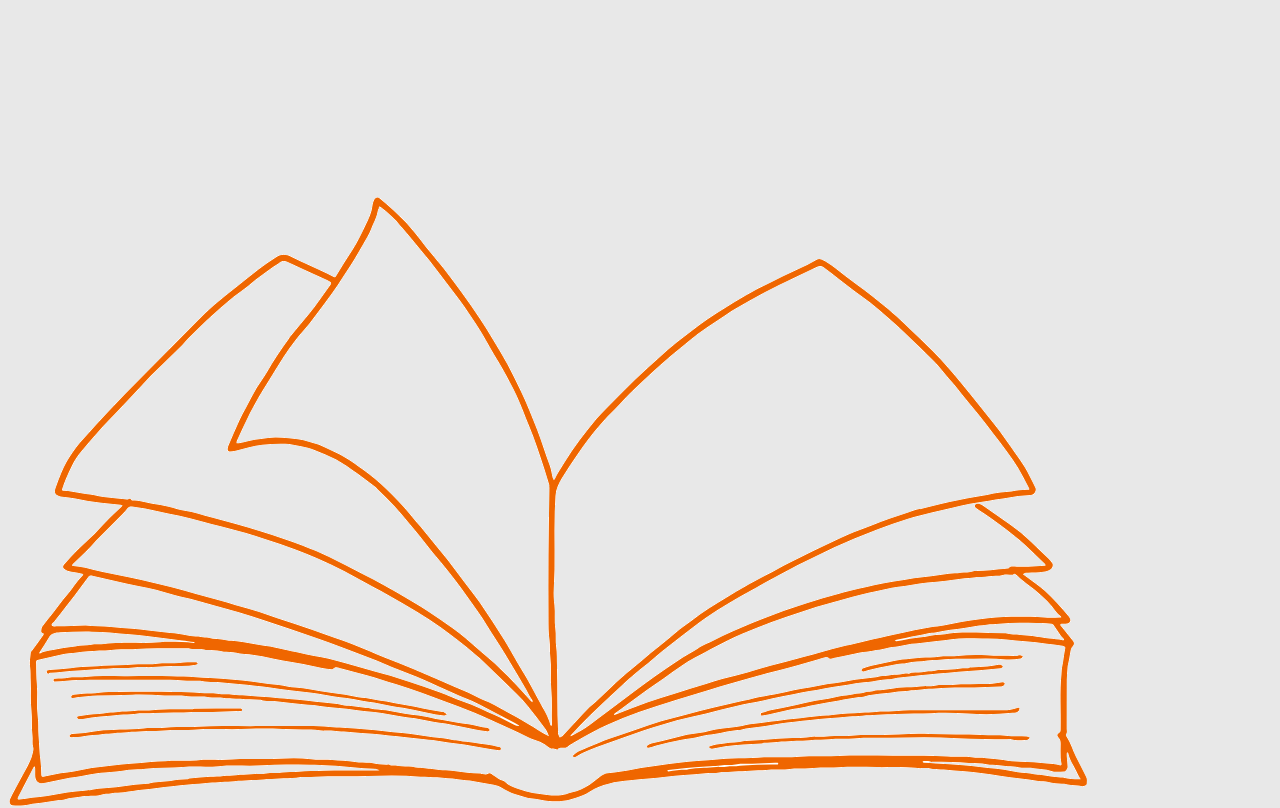
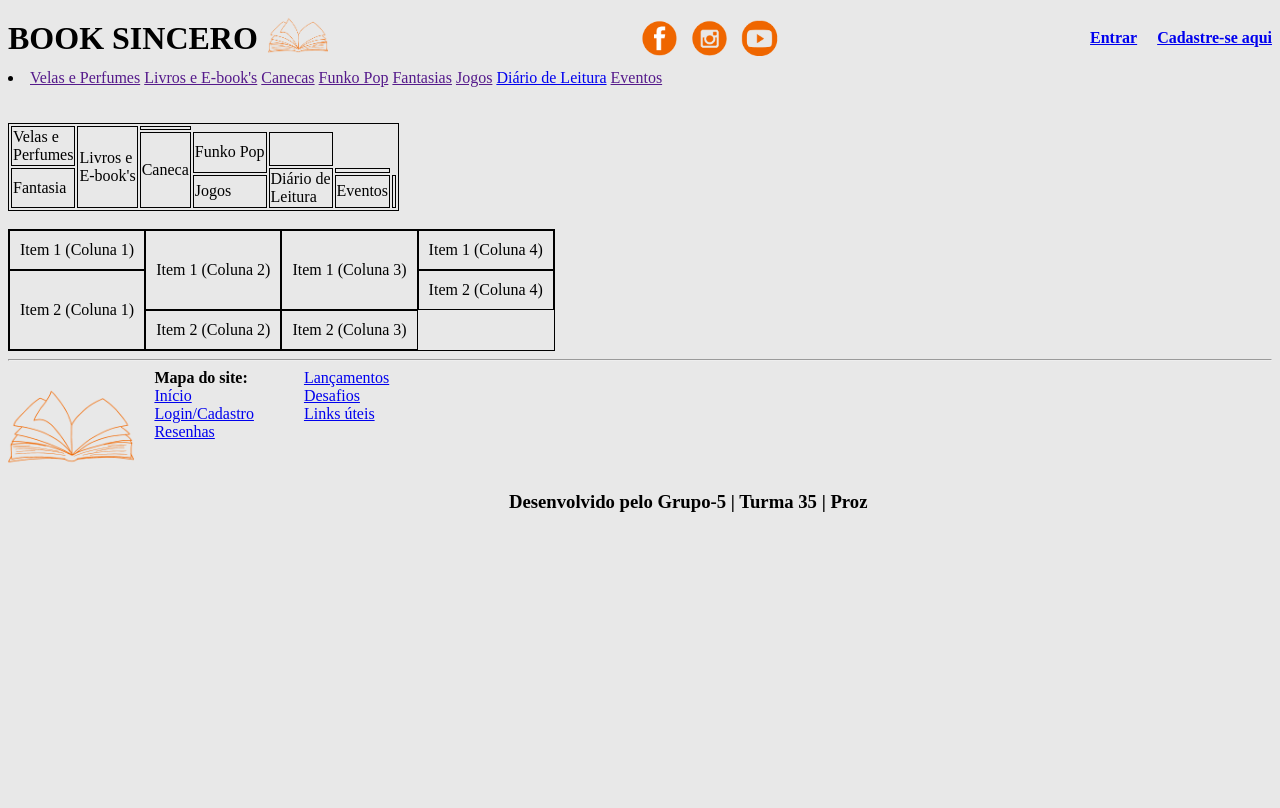
Before and after one commit to J1R429/projeto-integrador-proz, a plain HTML site: page src/views/linksUteis.html in a window 1280 px wide. Shown: the top 808 px of the page. Drawn offline with Linux system fonts and the light colour scheme.

Commit message:
organização elementos

```diff
--- /dev/null
+++ b/src/css/styles-desafio.css
@@ -0,0 +1,6 @@
+.imagem-fundo{
+    background-image: url(../../itens_utilizados/images/images-paginas/fundo-livro-voando.png);
+    background-size: cover; /* Faz a imagem cobrir toda a área da div */
+    background-position: center; /* Centraliza a imagem */
+    filter: brightness(80%); /* Ajusta o brilho para 80% (20% menos brilho) */
+}
--- /dev/null
+++ b/src/css/styles-lancamento.css
@@ -0,0 +1,6 @@
+.imagem-fundo2{
+    background-image: url(../../itens_utilizados/images/images-paginas/fundo-estante.png);
+    background-size: cover; /* Faz a imagem cobrir toda a área da div */
+    background-position: center; /* Centraliza a imagem */
+    filter: brightness(80%); /* Ajusta o brilho para 80% (20% menos brilho) */
+}
--- /dev/null
+++ b/src/css/styles-links.css
@@ -0,0 +1,3 @@
+table, th, td {
+  border: 1px solid black;
+}
--- /dev/null
+++ b/src/js/loadFooter.js
@@ -0,0 +1,6 @@
+// loadFooter.js
+fetch('footer.html')
+    .then(response => response.text())
+    .then(data => {
+        document.getElementById('footer').innerHTML = data;
+    });
--- /dev/null
+++ b/src/js/loadHeader.js
@@ -0,0 +1,7 @@
+// loadHeader.js
+fetch('header.html')
+    .then(response => response.text())
+    .then(data => {
+        document.getElementById('header').innerHTML = data;
+    })
+    .catch(error => console.error('Erro ao carregar o header:', error));
--- /dev/null
+++ b/src/views/footer.html
@@ -0,0 +1,64 @@
+<style>
+    .footer-custom {
+        padding: 0;
+        margin: 0;
+    }
+
+    .footer-custom img {
+        float: left;
+        width: 10%;
+        height: auto;
+        margin-right: 20px; /* Adiciona distância entre a imagem e o conteúdo */
+    }
+
+    .mapa-site {
+        display: flex; /* Usa flexbox para colocar as listas lado a lado */
+        gap: 50px; /* Espaço entre as listas */
+    }
+
+    .mapa-site p {
+        margin: 0;
+        padding: 0;
+        font-weight: bold; /* Destaca o título "Mapa do site" */
+    }
+
+    .mapa-site ul {
+        text-decoration: none;
+        list-style-type: none;
+        margin: 0;
+        padding: 0;
+    }
+
+    .footer-custom h3 {
+        text-align: center;
+        margin: 50px;
+        padding: 0;
+    }
+</style>
+
+<footer class="footer-custom">
+    <hr>
+    <a href="index.html">
+        <img src="../../itens_utilizados/images/images-paginas/logo.png" alt="logo">
+    </a>
+
+    <div class="mapa-site">
+        <div>
+            <p>Mapa do site:</p>
+            <ul>
+                <li><a href="index.html">Início</a></li>
+                <li><a href="login.html">Login/Cadastro</a></li>
+                <li><a href="resenhas.html">Resenhas</a></li>
+            </ul>
+        </div>
+        <div>
+            <ul>
+                <li><a href="lancamentos.html">Lançamentos</a></li>
+                <li><a href="desafio.html">Desafios</a></li>
+                <li><a href="linksUteis.html">Links úteis</a></li>
+            </ul>
+        </div>
+    </div>
+
+    <h3>Desenvolvido pelo Grupo-5 | Turma 35 | Proz</h3>
+</footer>
--- /dev/null
+++ b/src/views/header.html
@@ -0,0 +1,69 @@
+<style>
+    .header-custom {
+        padding: 0;
+        margin: 0;
+        display: flex; /* Flexbox para alinhar os itens */
+        align-items: center; /* Centraliza os itens verticalmente */
+        justify-content: space-between; /* Distribui o espaço entre os elementos */
+        width: 100%;
+    }
+
+    .header-logo {
+        display: flex;
+        align-items: center; /* Alinha o título e o logo na mesma linha */
+    }
+
+    .header-logo a {
+        display: flex;
+        align-items: center; /* Garante que o título e o logo fiquem alinhados */
+        text-decoration: none; /* Remove o sublinhado do link */
+        color: inherit; /* Mantém a cor do texto original */
+    }
+
+    .header-logo img {
+        width: 60px; /* Define o tamanho do logo */
+        height: auto;
+        margin-left: 10px; /* Espaço entre o título e o logo */
+    }
+
+    .header-logo h1 {
+        margin: 0;
+        padding: 0;
+        font-size: 2em;
+    }
+
+    .social-icons {
+        display: flex;
+        gap: 10px; /* Espaço entre os ícones */
+    }
+
+    .social-icons img {
+        width: 40px; /* Ajuste o tamanho dos ícones de redes sociais */
+        height: auto;
+    }
+
+    .auth-links {
+        display: flex;
+        gap: 20px; /* Espaço entre os links */
+    }
+</style>
+
+<header class="header-custom">
+    <div class="header-logo">
+        <a href="index.html">
+            <h1>BOOK SINCERO</h1>
+            <img src="../../itens_utilizados/images/images-paginas/logo.png" alt="logo">
+        </a>
+    </div>
+
+    <div class="social-icons">
+        <img src="../../itens_utilizados/images/images-paginas/facebook.png" alt="imagem facebook">
+        <img src="../../itens_utilizados/images/images-paginas/insta.png" alt="imagem insta">
+        <img src="../../itens_utilizados/images/images-paginas/youtube.png" alt="imagem youtube">
+    </div>
+
+    <div class="auth-links">
+        <h4><a href="login.html">Entrar</a></h4>
+        <h4><a href="login.html">Cadastre-se aqui</a></h4>
+    </div>
+</header>
--- a/src/views/linksUteis.html
+++ b/src/views/linksUteis.html
@@ -3,19 +3,20 @@
     <head>
     <meta charset="UTF-8">
     <meta name="viewport" content="width=device-width, initial-scale=1.0">
-    <title>Document</title>
-    <link rel="icon" href="../../itens_utilizados/images/images-paginas/pilha-livros-1.png" type="image/x-icon">
+    <title>LINKS ÚTEIS</title>
+    <link rel="icon" href="../../itens_utilizados/images/images-paginas/bookFavicon.ico" type="image/x-icon">
 
     <link rel="stylesheet" href="../css/styles-geral.css">
+    <link rel="stylesheet" href="../css/styles-links.css">
+
+    <script src="../js/loadFooter.js" defer></script>
+    <script src="../js/loadHeader.js" defer></script>
+
     </head>
 
 
     <body>
-
-
-        <a href="index.html">
-        <img src="../../itens_utilizados/images/images-paginas/logo.png" alt="logo">
-        </a>
+        <div id="header"></div>
 
         <li>
             <a href="" target="_blank">Velas e Perfumes</a>
@@ -29,26 +30,61 @@
         </li>
 
 
+        <br>
+        <br>
+
+        <table>
+            <tr>
+              <td rowspan="2">Velas e <br>Perfumes</td>
+              <td rowspan="4">Livros e <br>E-book's</td>
+              <td></td>
+
+            </tr>
+            <tr>
+              <td rowspan="4">Caneca</td>
+              <td rowspan="2">Funko Pop</td>
+              <td></td>
+
+            </tr>
+            <tr>
+              <td rowspan="6">Fantasia</td>
+              <td rowspan="4">Diário de <br>Leitura</td>
+              <td></td>
+
+            </tr>
+            <tr>
+              <td rowspan="4">Jogos</td>
+              <td rowspan="6">Eventos</td>
+              <td></td>
+
+            </tr>
+        </table>
+
+        <br>
+
+        <table cellspacing="0" cellpadding="10">
+            <tr>
+              <td rowspan="2">Item 1 (Coluna 1)</td>
+              <td rowspan="3">Item 1 (Coluna 2)</td>
+              <td rowspan="3">Item 1 (Coluna 3)</td>
+              <td rowspan="2">Item 1 (Coluna 4)</td>
+            </tr>
+            <tr></tr>
+            <tr>
+              <td rowspan="4">Item 2 (Coluna 1)</td>
+              <td rowspan="">Item 2 (Coluna 4)</td>
+            </tr>
+            <tr></tr>
+            <tr></tr>
+
+            <tr>
+              <td>Item 2 (Coluna 2)</td>
+              <td>Item 2 (Coluna 3)</td>
+            </tr>
+          </table>
+
+
+        <div id="footer"></div>
     </body>
 
-    <footer>
-        <hr>
-        <a href="index.html">
-        <img src="../../itens_utilizados/images/images-paginas/logo.png" alt="logo">
-        </a>
-
-        <p> Mapa do site: </p>
-        <ul>
-            <li><a href="index.html">Início</a></li>
-            <li><a href="login.html">Login/Cadastro</a></li>
-            <li><a href="resenhas.html">Resenhas</a></li>
-            <li><a href="lancamentos.html">Lançamentos</a></li>
-            <li><a href="desafio.html">Desafios</a></li>
-            <li><a href="linksUteis.html">Links úteis</a></li>
-        </ul>
-
-
-        <h3>Desenvolvido pelo Grupo-5 | Turma 35 | Proz</h3>
-
-    </footer>
 </html>
```
Also changed, not shown: src/css/styles-index.css (+23 -0 lines), src/views/desafio.html (+11 -30 lines), src/views/index.html (+14 -44 lines), src/views/lancamentos.html (+11 -29 lines), src/views/login.html (+8 -24 lines), src/views/resenhas.html (+7 -24 lines), itens_utilizados/images/images-paginas/bookFavicon.ico (added), itens_utilizados/images/images-paginas/livro-aberto.png (deleted), itens_utilizados/images/images-paginas/livro-em-pe.png (deleted), itens_utilizados/images/images-paginas/pilha-livros-2.png (deleted), itens_utilizados/images/images-paginas/pilha-livros-3.png (deleted), itens_utilizados/images/images-paginas/pilha-livros-4.png (deleted).
